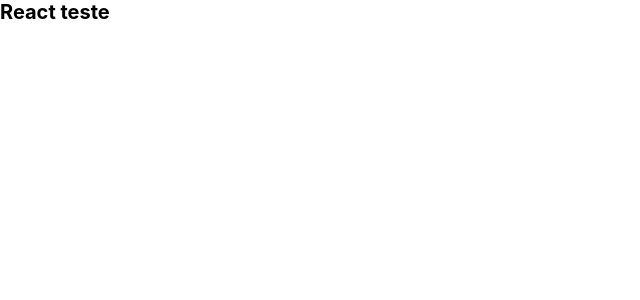
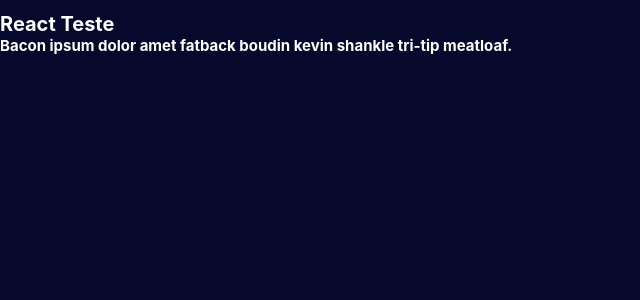
Before and after one commit to flavio-ever/NEXTJS-11-BOILERPLATE, a Next.js app: page / in a window 1280 px wide. Shown: the top 300 px of the page, without its empty margins (0-640 px from the left). Built offline with nearby package versions, Linux system fonts and the light colour scheme.

Commit message:
style test

```diff
--- a/src/components/Main/index.tsx
+++ b/src/components/Main/index.tsx
@@ -1,7 +1,13 @@
+import * as S from './styles'
+
 const Main = () => (
-  <main>
-    <h1>React teste</h1>
-  </main>
+  <S.Wrapper>
+    <S.Logo src="" />
+    <S.Title>React Teste</S.Title>
+    <S.Description>
+      Bacon ipsum dolor amet fatback boudin kevin shankle tri-tip meatloaf.
+    </S.Description>
+  </S.Wrapper>
 )
 
 export default Main
--- /dev/null
+++ b/src/components/Main/styles.ts
@@ -0,0 +1,16 @@
+import styled from 'styled-components'
+
+export const Wrapper = styled.main`
+  background-color: #06092b;
+  color: #fff;
+  width: 100%;
+  height: 100%;
+`
+
+export const Logo = styled.img``
+
+export const Title = styled.h1``
+
+export const Description = styled.h2``
+
+export const Illustration = styled.img``
```
Also changed, not shown: 1 other file (tests, documents, lock files or other folders).
